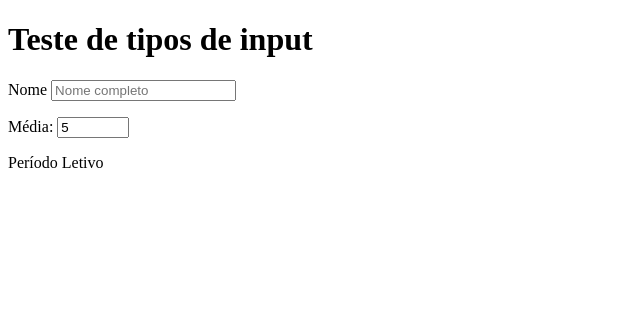
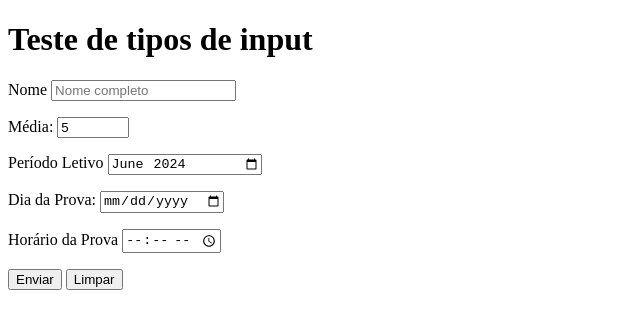
Before and after one commit to Milena-Aphiner/html-css, a plain HTML site: page Exercícios/ex026/form003.html in a window 1280 px wide. Shown: the whole page, without its empty margins (0-640 px from the left). Drawn offline with Linux system fonts and the light colour scheme.

Commit message:
terminado o exercício form003

```diff
--- a/Exercícios/ex026/form003.html
+++ b/Exercícios/ex026/form003.html
@@ -18,7 +18,19 @@
         </p>
         <p>
             <label for="imes">Período Letivo</label>
-
+            <input type="month" name="mes" id="imes" value="2024-06">
+        </p>
+        <p>
+            <label for="idia">Dia da Prova:</label>
+            <input type="date" name="Dia" id="idia">
+        </p>
+        <p>
+            <label for="ihora">Horário da Prova</label>
+            <input type="time" name="hora" id="ihora">
+        </p>
+        <p>
+            <input type="submit" value="Enviar">
+            <input type="reset" value="Limpar">
         </p>
     </form>
 </body>
```
